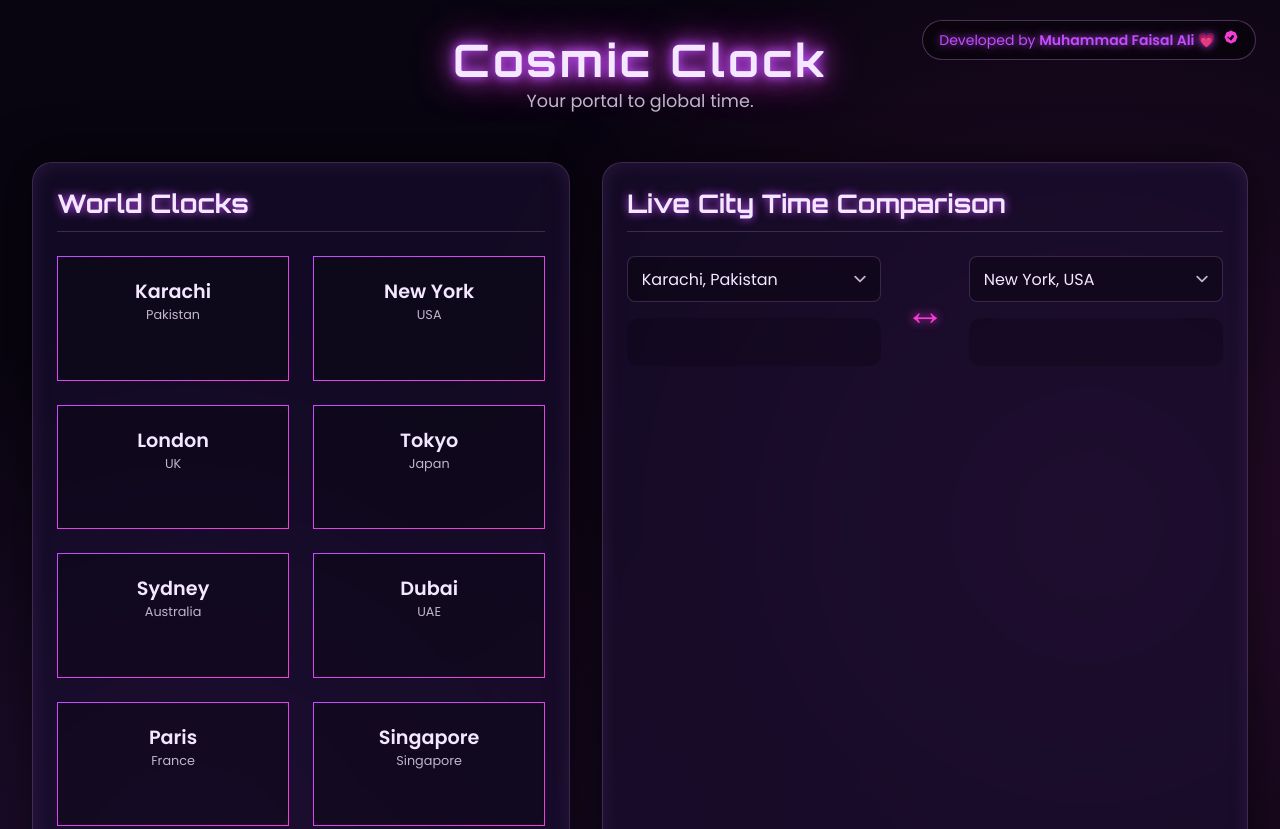
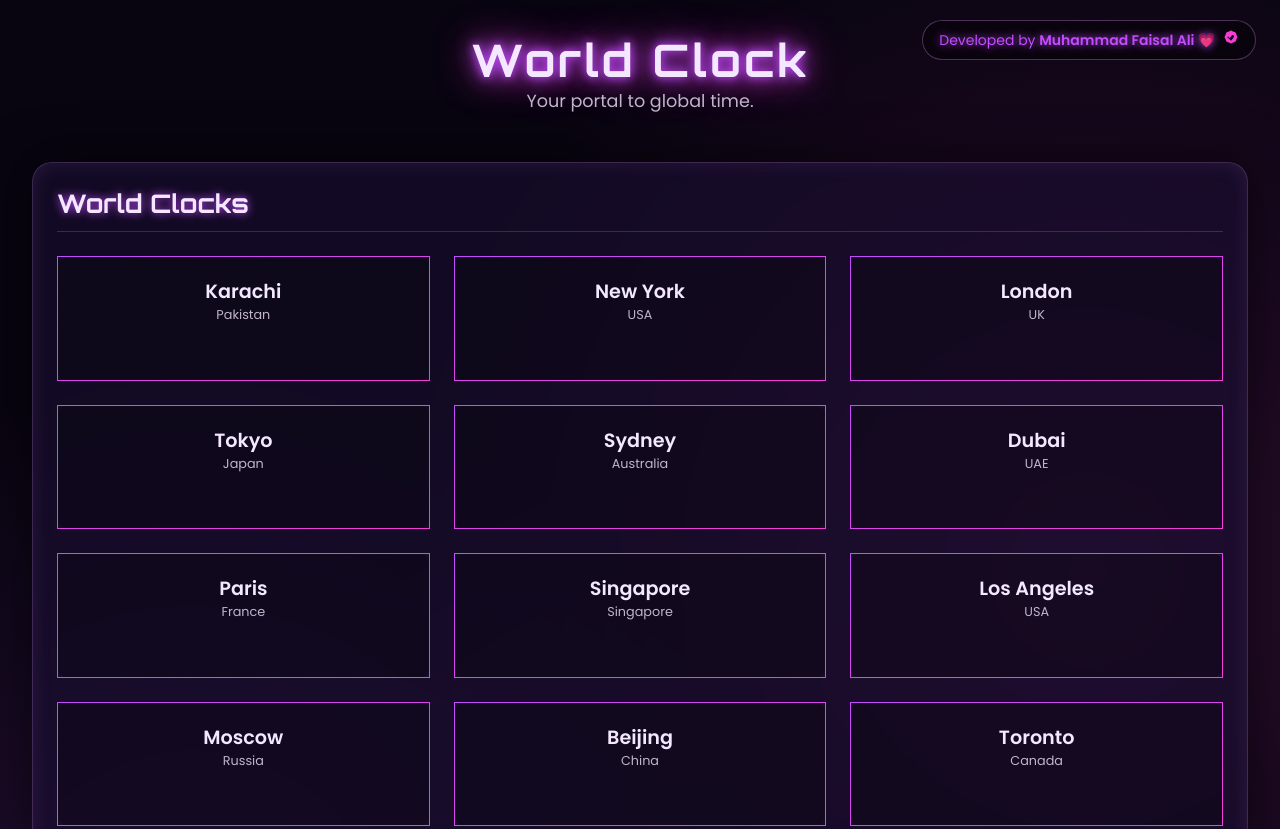
Before and after one commit to faisalali555/World-Clock, a plain HTML site: page index.html in a window 1280 px wide. Shown: the top 829 px of the page. Drawn offline with nearby package versions, Linux system fonts and the light colour scheme; a script that the page names is missing.

Commit message:
Initial Update

```diff
--- a/index.html
+++ b/index.html
@@ -100,7 +100,7 @@
             border: 1px solid var(--border-color);
             padding: 1.5rem;
             box-shadow: 0 0 50px rgba(0, 0, 0, 0.6), inset 0 0 20px rgba(229, 158, 255, 0.1);
-            height: 100%; /* Make panels equal height in grid */
+            margin-bottom: 2rem;
         }
 
         .panel-title {
@@ -113,17 +113,10 @@
             text-shadow: 0 0 8px var(--glow-color);
         }
 
-        .main-layout-grid {
-            display: grid;
-            grid-template-columns: 1fr 1.2fr; /* Swapped order */
-            gap: 2rem;
-            margin-bottom: 2rem;
-            align-items: start;
-        }
-
+        /* Updated Clock Grid for wider cards */
         .clock-grid {
             display: grid;
-            grid-template-columns: repeat(auto-fill, minmax(220px, 1fr));
+            grid-template-columns: repeat(auto-fill, minmax(320px, 1fr));
             gap: 1.5rem;
         }
 
@@ -145,7 +138,7 @@
 
         .clock-card .name { font-size: 1.2rem; font-weight: 600; }
         .clock-card .country, .clock-card .tz-name { font-size: 0.8rem; color: var(--text-muted); margin-bottom: 0.5rem; min-height: 1.2rem; }
-        .clock-card .time { font-family: 'Orbitron', sans-serif; font-size: 2.1rem; font-weight: 700; color: var(--glow-color); text-shadow: 0 0 8px var(--glow-color); margin: 0.5rem 0; }
+        .clock-card .time { font-family: 'Orbitron', sans-serif; font-size: 2.2rem; font-weight: 700; color: var(--glow-color); text-shadow: 0 0 8px var(--glow-color); margin: 0.5rem 0; }
         .clock-card .date { font-size: 0.8rem; color: var(--text-muted); }
         .clock-card .time-of-day { font-size: 0.9rem; font-weight: 600; color: var(--secondary-glow); text-transform: uppercase; letter-spacing: 1px; margin-top: 0.75rem; min-height: 1.4rem; }
 
@@ -164,12 +157,6 @@
         .live-time-display .date { font-size: 1rem; color: var(--text-muted); }
         .live-time-display .time-of-day { font-size: 1rem; font-weight: 600; color: var(--secondary-glow); margin-top: 0.5rem; }
         .comparison-icon { font-size: 2.5rem; color: var(--secondary-glow); text-shadow: 0 0 10px var(--secondary-glow); }
-
-        @media (max-width: 1200px) {
-            .main-layout-grid {
-                grid-template-columns: 1fr;
-            }
-        }
 
         @media (max-width: 900px) {
             .live-converter-grid { grid-template-columns: 1fr; gap: 1.5rem; }
@@ -195,19 +182,18 @@
 
     <div class="container">
         <header>
-            <h1>Cosmic Clock</h1>
+            <h1>World Clock</h1>
             <p>Your portal to global time.</p>
         </header>
 
         <main>
-            <div class="main-layout-grid">
-                <!-- City Clocks Panel (NOW FIRST) -->
+            <!-- World Clocks Panel (FULL WIDTH) -->
             <section class="glass-panel">
                 <h2 class="panel-title">World Clocks</h2>
                 <div id="city-clocks-grid" class="clock-grid"></div>
             </section>
 
-                <!-- New Live Time Converter (NOW SECOND) -->
+            <!-- Live Time Comparison Panel (FULL WIDTH) -->
             <section class="glass-panel">
                 <h2 class="panel-title">Live City Time Comparison</h2>
                 <div class="live-converter-grid">
@@ -222,10 +208,9 @@
                     </div>
                 </div>
             </section>
-            </div>
 
-            <!-- Timezone Clocks Panel -->
-            <section class="glass-panel" style="margin-top: 2rem;">
+            <!-- Live Timezones Panel (FULL WIDTH) -->
+            <section class="glass-panel">
                 <h2 class="panel-title">Live Timezones</h2>
                 <div id="timezone-clocks-grid" class="clock-grid"></div>
             </section>
```
Lines whose indentation alone changed are shown as unchanged.
